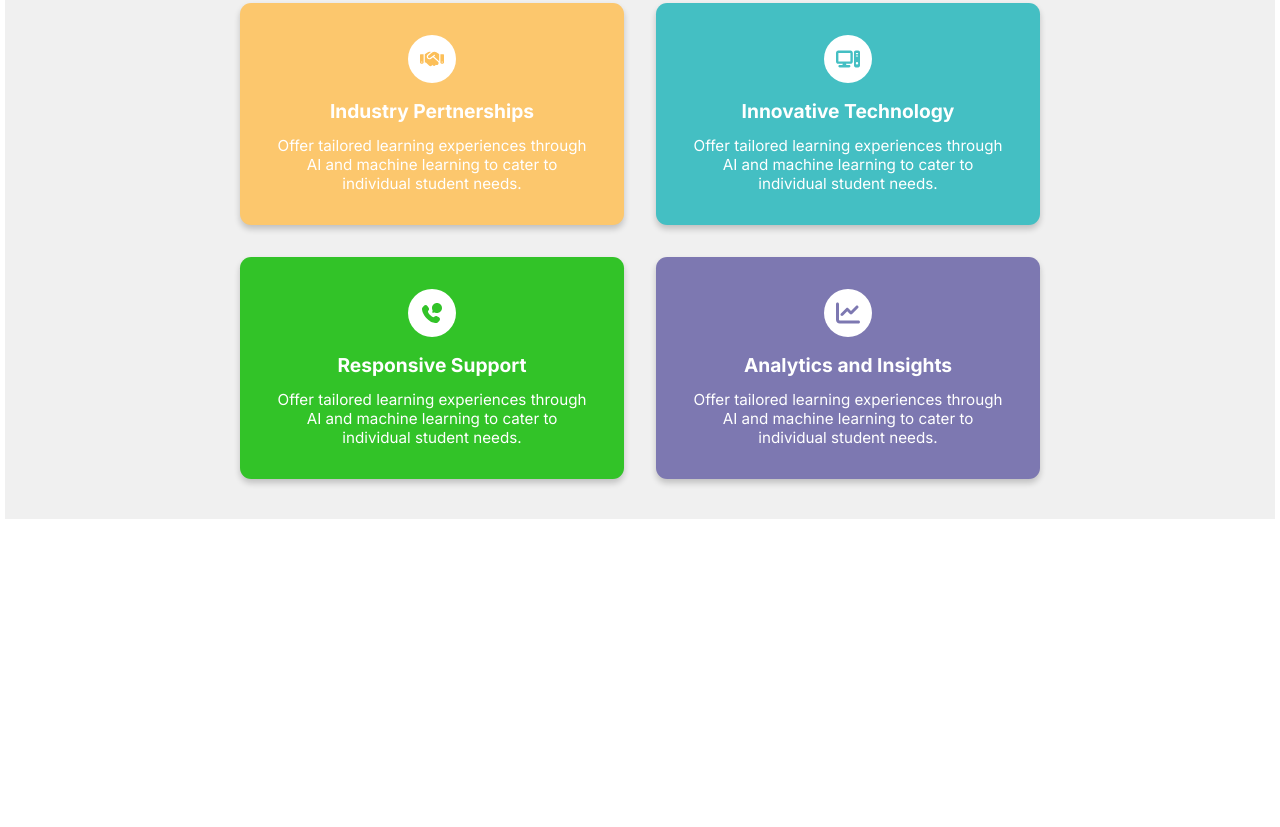
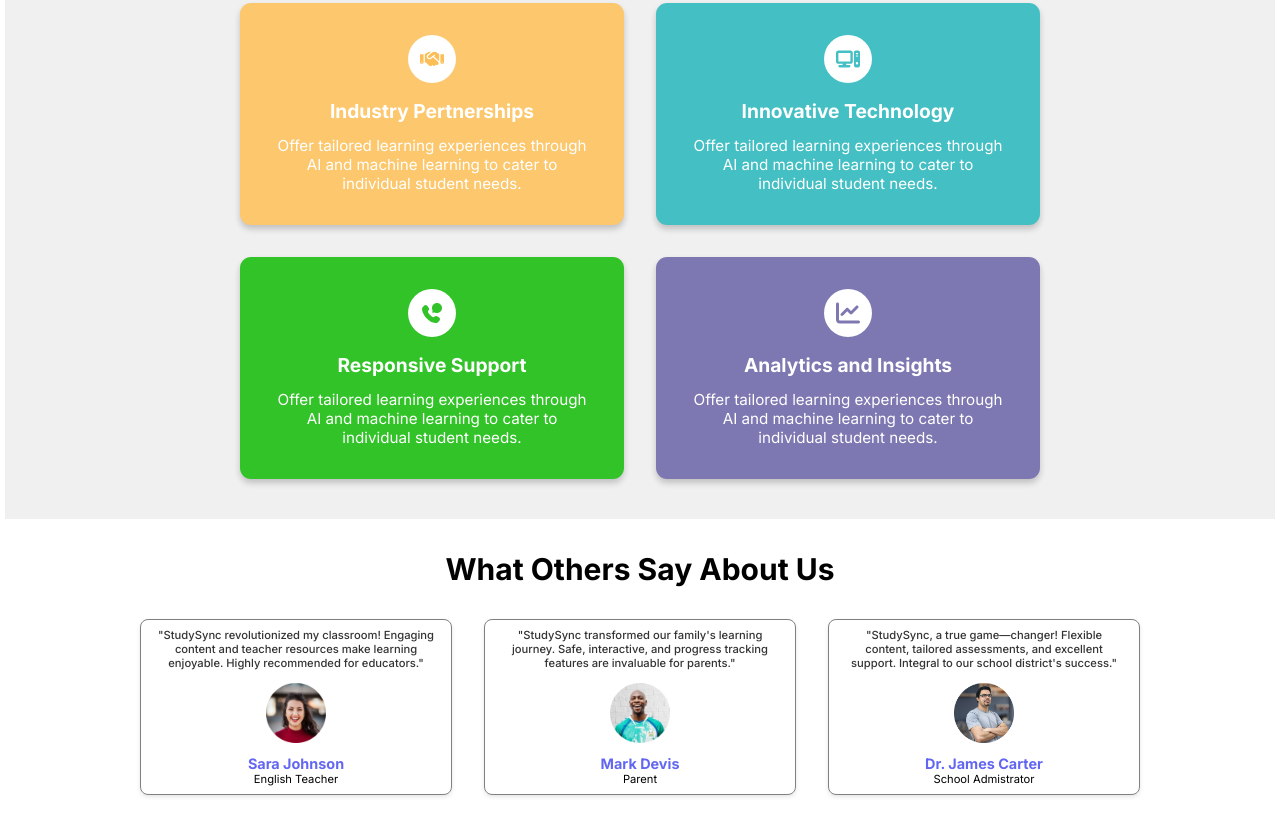
Before and after one commit to RanaChail/StudySync, a plain HTML site: page index.html in a window 1280 px wide. Shown: the part 1300-2127 px from the top of the page. Before the commit the page ends 1819 px from the top, so only its background shows below. Drawn offline with Linux system fonts and the light colour scheme.

Commit message:
Added Testimonial Section features

```diff
--- a/index.html
+++ b/index.html
@@ -92,11 +92,10 @@
           </p>
         </div>
         <div class="feature-grid">
-
           <!-- Card 1 -->
           <div class="feature-card">
             <div class="icon-container">
-              <img src="./images/PersonalizedLearn.svg" class="feature-svg"/>
+              <img src="./images/PersonalizedLearn.svg" class="feature-svg" />
             </div>
             <div class="feature-info">
               <div class="feature-title">Personalized Learning</div>
@@ -110,7 +109,7 @@
           <!-- Card 2 -->
           <div class="feature-card">
             <div class="icon-container">
-              <img src="./images/Affordability.svg" class="feature-svg"/>
+              <img src="./images/Affordability.svg" class="feature-svg" />
             </div>
             <div class="feature-info">
               <div class="feature-title">Affordability</div>
@@ -124,7 +123,7 @@
           <!-- Card 3 -->
           <div class="feature-card">
             <div class="icon-container">
-              <img src="./images/IndustryPatner.svg" class="feature-svg"/>
+              <img src="./images/IndustryPatner.svg" class="feature-svg" />
             </div>
             <div class="feature-info">
               <div class="feature-title">Industry Pertnerships</div>
@@ -138,7 +137,7 @@
           <!-- Card 4 -->
           <div class="feature-card">
             <div class="icon-container">
-              <img src="./images/InnovativeTech.svg" class="feature-svg"/>
+              <img src="./images/InnovativeTech.svg" class="feature-svg" />
             </div>
             <div class="feature-info">
               <div class="feature-title">Innovative Technology</div>
@@ -152,7 +151,7 @@
           <!-- Card 5 -->
           <div class="feature-card">
             <div class="icon-container">
-              <img src="./images/Responsive.svg" class="feature-svg"/>
+              <img src="./images/Responsive.svg" class="feature-svg" />
             </div>
             <div class="feature-info">
               <div class="feature-title">Responsive Support</div>
@@ -166,7 +165,7 @@
           <!-- Card 6 -->
           <div class="feature-card">
             <div class="icon-container">
-              <img src="./images/Analytics.svg" class="feature-svg"/>
+              <img src="./images/Analytics.svg" class="feature-svg" />
             </div>
             <div class="feature-info">
               <div class="feature-title">Analytics and Insights</div>
@@ -176,7 +175,61 @@
               </div>
             </div>
           </div>
+        </div>
+      </div>
+    </section>
 
+    <!--============================== Testimonial Section =================================-->
+    <section class="testimonial-container">
+      <div class="testimonial-content">
+        <h2 class="testimonial-title">What Others Say About Us</h2>
+        <div class="testimonial-grid">
+          <!-- Card 1 -->
+          <div class="testimonial-card">
+            <div class="testimonial-text">
+              "StudySync revolutionized my classroom! Engaging content and
+              teacher resources make learning enjoyable. Highly recommended for
+              educators."
+            </div>
+            <div class="testimonial-avatar">
+              <img src="./images/avatar1.png" alt="sara" />
+            </div>
+            <div class="testimonial-details">
+              <h3 class="testimonial-name">Sara Johnson</h3>
+              <p>English Teacher</p>
+            </div>
+          </div>
+
+          <!-- Card 2 -->
+          <div class="testimonial-card">
+            <div class="testimonial-text">
+              "StudySync transformed our family's learning journey. Safe,
+              interactive, and progress tracking features are invaluable for
+              parents."
+            </div>
+            <div class="testimonial-avatar">
+              <img src="./images/avatar2.png" alt="mark" />
+            </div>
+            <div class="testimonial-details">
+              <h3 class="testimonial-name">Mark Devis</h3>
+              <p>Parent</p>
+            </div>
+          </div>
+          <!-- Card 3 -->
+          <div class="testimonial-card">
+            <div class="testimonial-text">
+              "StudySync, a true game—changer! Flexible content, tailored
+              assessments, and excellent support. Integral to our school
+              district's success."
+            </div>
+            <div class="testimonial-avatar">
+              <img src="./images/avatar3.png" alt="james" />
+            </div>
+            <div class="testimonial-details">
+              <h3 class="testimonial-name">Dr. James Carter</h3>
+              <p>School Admistrator</p>
+            </div>
+          </div>
         </div>
       </div>
     </section>
--- a/style.css
+++ b/style.css
@@ -425,3 +425,79 @@ body{
 .feature-card:nth-child(6){
     background-color: #7d78b1;
 }
+
+/*----------------------------------- Testimonial Section ----------------------------------*/
+.testimonial-container{
+    max-width: 1000px;
+    background-color: var(--background-color);
+    padding: 2rem;
+    margin: 0 auto;
+}
+
+.testimonial-title{
+    font-size: 1.875rem;
+    font-weight: bold;
+}
+
+
+.testimonial-grid{
+    display: grid;
+    grid-template-columns: repeat(3, 1fr);
+    gap: 2rem;
+    margin-top: 2rem;
+}
+
+@media screen and (max-width: 768px) {
+    .testimonial-grid{
+        grid-template-columns: repeat(2, 1fr);
+    }
+}
+
+@media screen and (max-width: 460px) {
+    .testimonial-grid{
+        grid-template-columns: repeat(1, 1fr);
+    }
+}
+
+.testimonial-card{
+    display: flex;
+    flex-direction: column;
+    align-items: center;
+    border: 1px solid var(--gray);
+    border-radius: 0.5rem;
+    box-shadow: 0px 2px 4px rgba(0,0,0,0.1);
+    gap: 0.8rem;
+    padding: 0.5rem 1rem;
+    transition: transform 0.3s ease, box-shadow 0.3s ease;
+}
+
+.testimonial-card:hover{
+    transform: scale(1.05);
+    box-shadow: 0px 4px 8px rgba(0, 0, 0, 0.2);
+    border: 1px solid var(--link-color);
+}
+
+.testimonial-avatar{
+    height: 3.75rem;
+    width: 3.75rem;
+}
+
+.testimonial-avatar img{
+    height: 100%;
+    width: 100%;
+}
+
+.testimonial-text{
+    font-size: 0.7rem;
+    color: var(--text-color);
+    font-weight: 500;
+}
+
+.testimonial-name{
+    font-size: 0.9rem;
+    color: var(--primary-color);
+}
+
+.testimonial-details p{
+    font-size: 0.7rem;
+}
```
